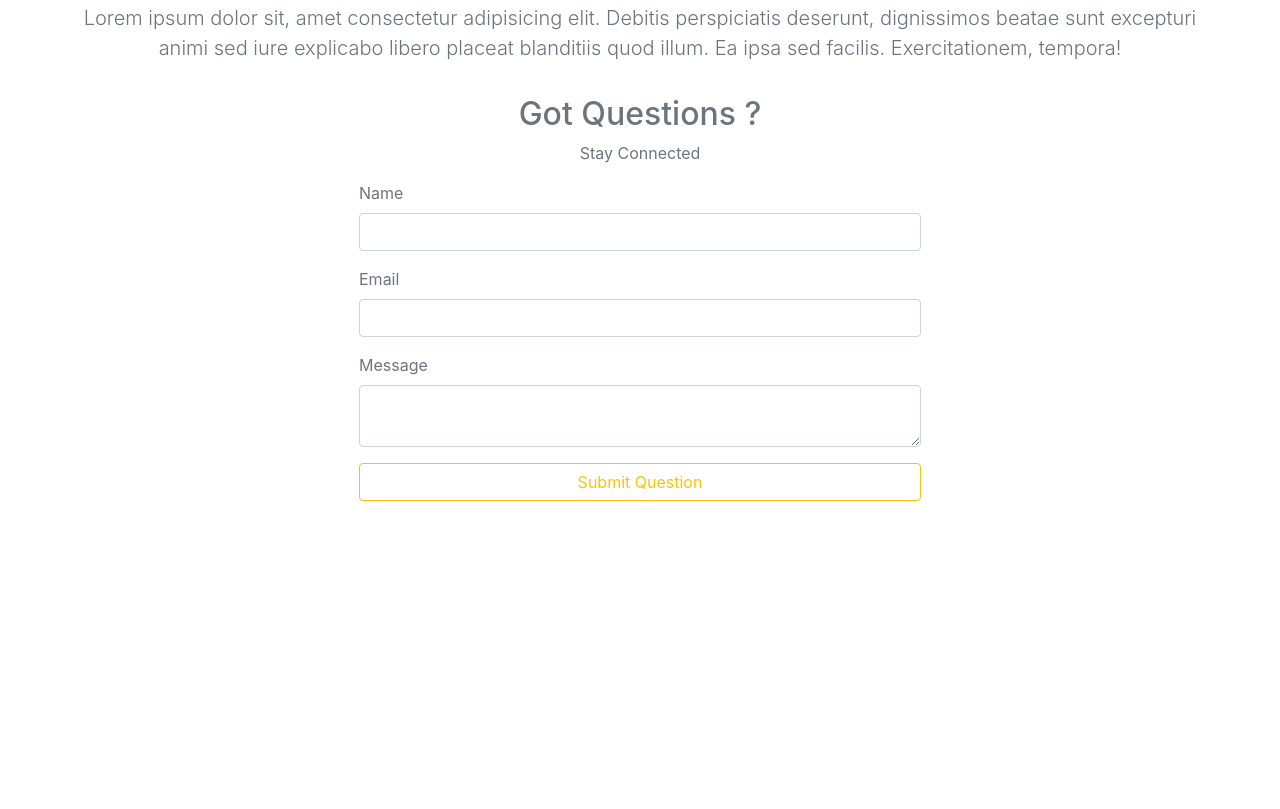
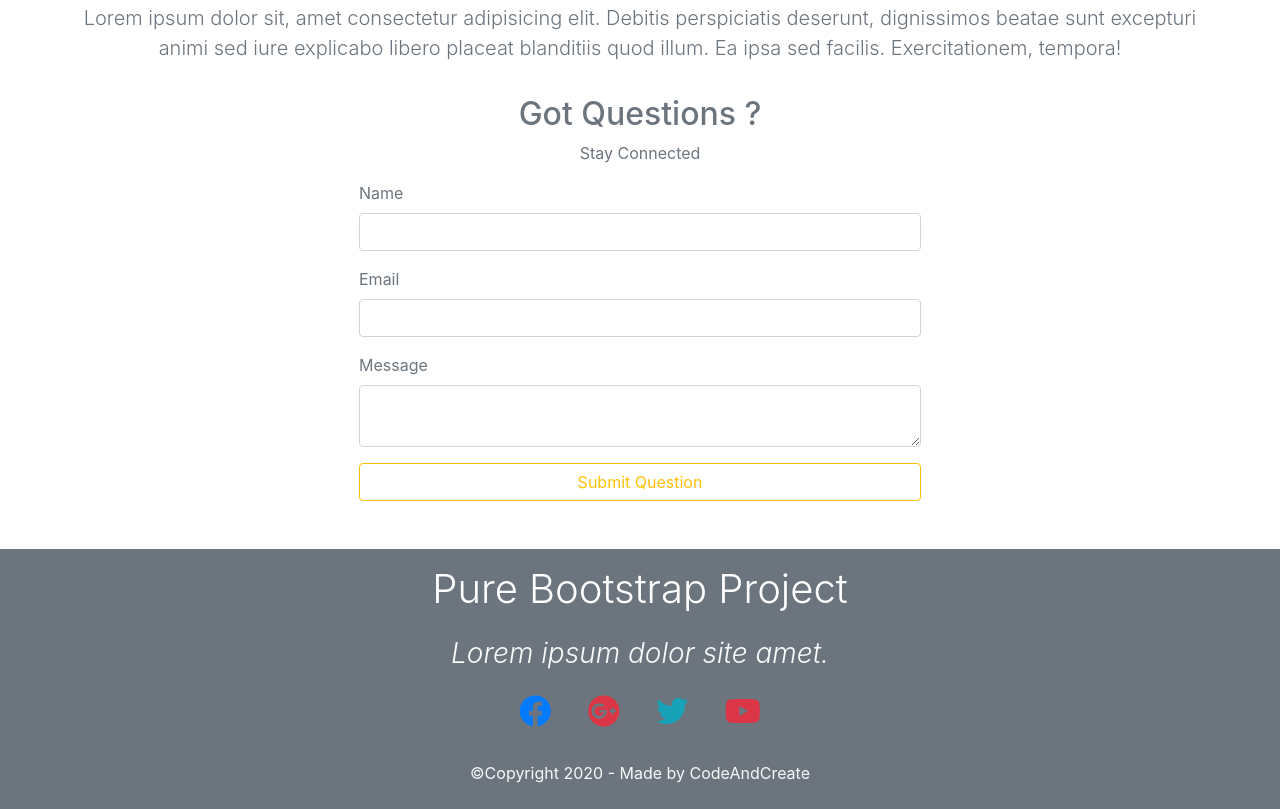
Before and after one commit to stlin/pure-bootstrap-project, a plain HTML site: page index.html in a window 1280 px wide. Shown: the part 3936-4745 px from the top of the page. Before the commit the page ends 4485 px from the top, so only its background shows below. Drawn offline with nearby package versions, Linux system fonts and the light colour scheme.

Commit message:
Added footer section of the page

```diff
--- a/index.html
+++ b/index.html
@@ -302,6 +302,28 @@
       </section>
       <!-- end of contact -->
 
+      <!-- footer -->
+      <footer class="bg-secondary">
+          <div class="container">
+              <div class="row">
+                  <div class="col text-center">
+                      <h1 class="text-white font-weight-light text-capitalize p-3">pure bootstrap project</h1>
+                      <h3 class="text-light font-weight-light font-italic mb-3">Lorem ipsum dolor site amet.</h3>
+                      <div class="py-2">
+                          <a href="#"><i class="fab fa-facebook fa-2x text-primary mx-3"></i></a>
+                          <a href="#"><i class="fab fa-google-plus fa-2x text-danger mx-3"></i></a>
+                          <a href="#"><i class="fab fa-twitter fa-2x text-info mx-3"></i></a>
+                          <a href="#"><i class="fab fa-youtube fa-2x text-danger mx-3"></i></a>
+                      </div>
+
+                      <p class="text-light py-4 m-0">&copy;Copyright 2020 - Made by CodeAndCreate</p>
+                  </div>
+              </div>
+          </div>
+
+      </footer>
+      <!-- end of footer -->
+
 
     <!-- Optional JavaScript -->
     <!-- jQuery first, then Popper.js, then Bootstrap JS -->
```
